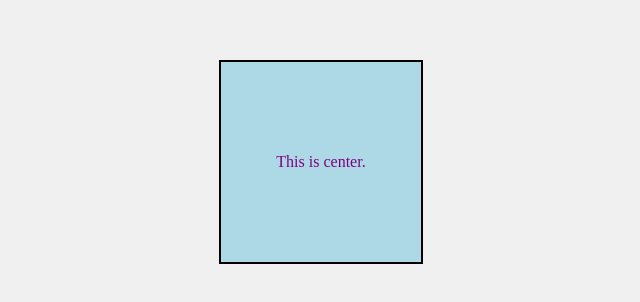
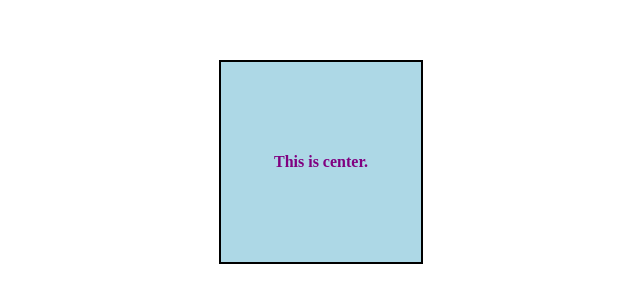
Before and after one commit to acciojob/box-center-DebaR200, a website: page main.html in a window 1280 px wide. Shown: the part 238-540 px from the top of the page, without its empty margins (319-959 px from the left). Drawn offline with Linux system fonts and the light colour scheme.

Commit message:
created a submission

```diff
--- a/main.html
+++ b/main.html
@@ -19,7 +19,7 @@
             display: flex;
             justify-content: center; /* horizontally center */
             align-items: center;    /* vertically center */
-            background-color: #f0f0f0;
+
         }
 
         .box {
@@ -27,15 +27,14 @@
             height: 200px;
             background-color: lightblue;
             border: 2px solid black;
-            position: relative;
+            display: flex;
+		    justify-content: center;
+		    align-items: center;
         }
 
         .box span {
-            position: absolute;
-            top: 50%;
-            left: 50%;
-            transform: translate(-50%, -50%);
             color: purple;
+			font-weight:bold;
         }
     </style>
 </head>
```
